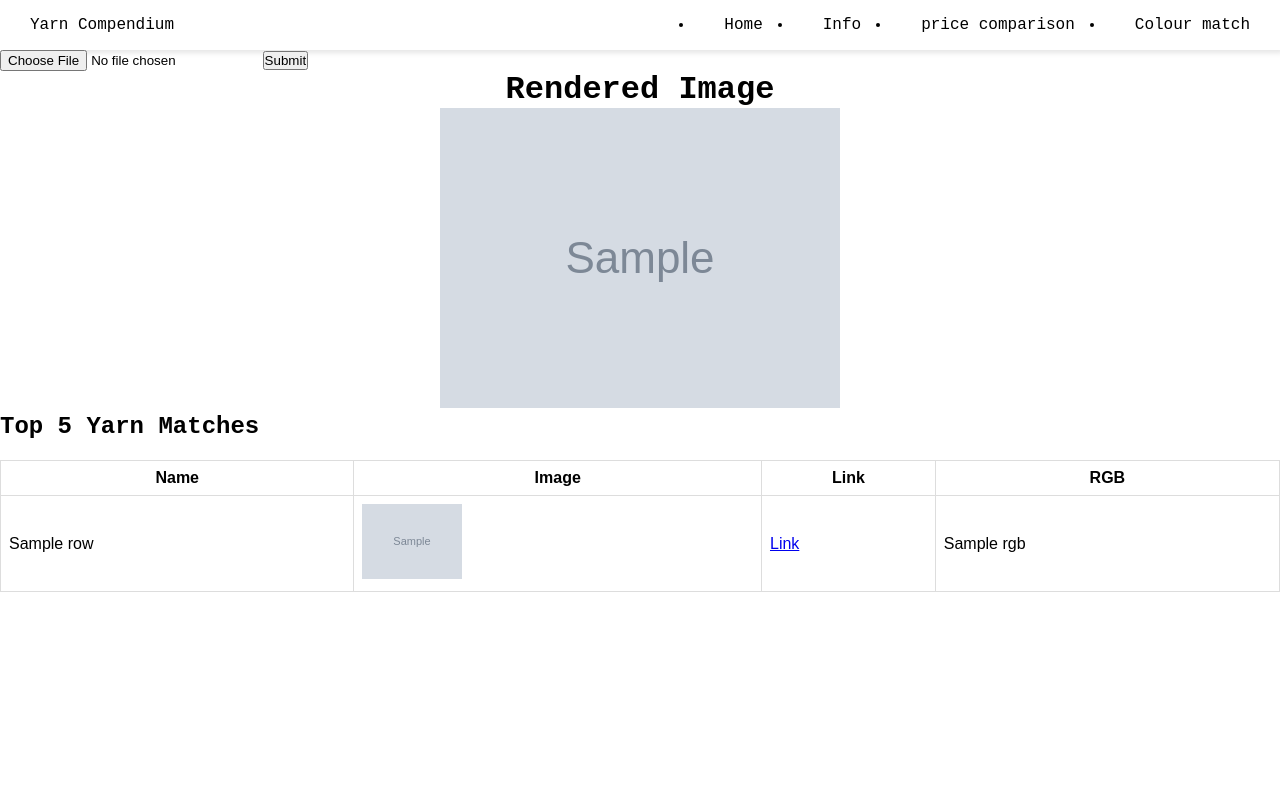
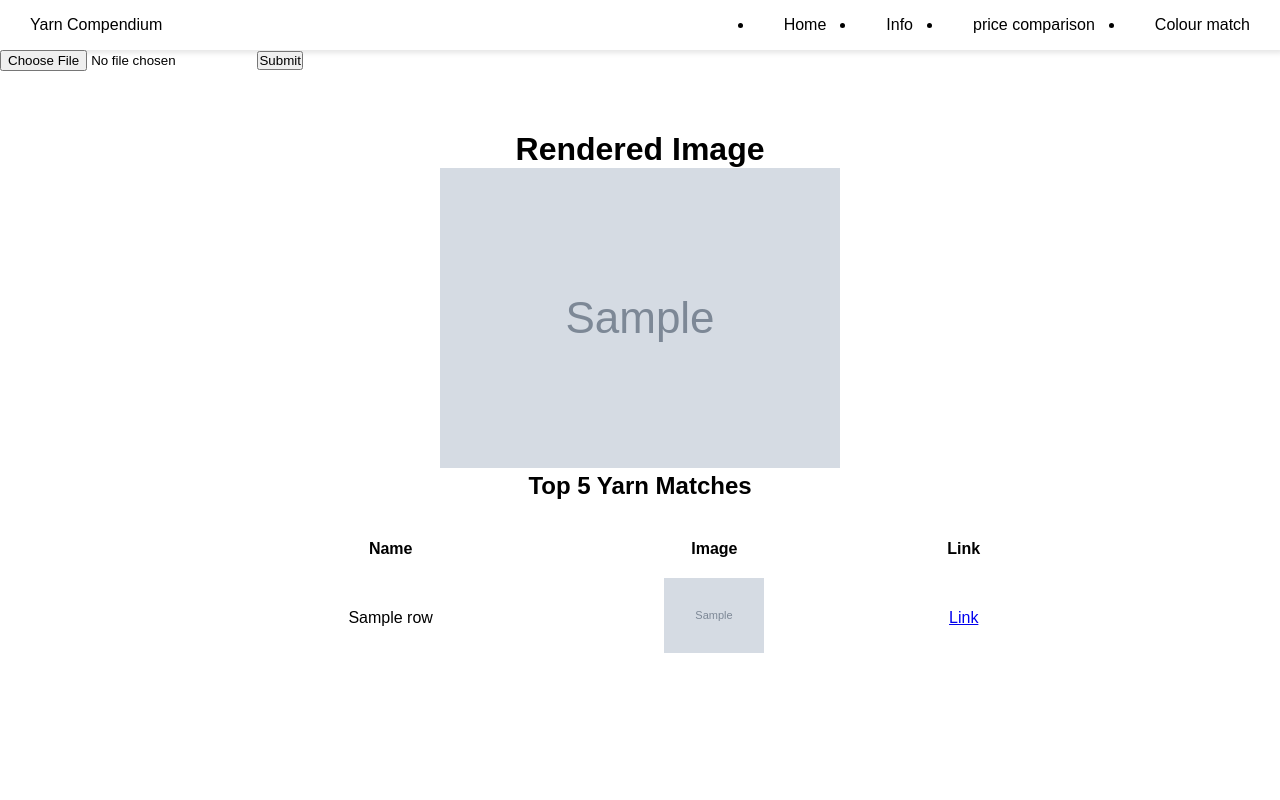
Before and after one commit to Lightning5trike/WebScraping, a Flask app: template templates/colourmatch.html in a window 1280 px wide. Run offline with Flask 3, Linux system fonts and the light colour scheme; the template is opened without the code that fills it: most values are stand-ins (such as "Sample title", 1, 10 or a date in 2020); grey boxes marked "Sample" are stand-in pictures; some libraries are stand-ins or nearby versions.

Commit message:
finished backend

```diff
--- a/templates/colourmatch.html
+++ b/templates/colourmatch.html
@@ -2,17 +2,86 @@
 
 {% block head %}
 <style>
+    body {
+        font-family: Arial, sans-serif;
+        margin: 0;
+        padding: 0;
+    }
+
+    .upload-form {
+        display: flex;
+        justify-content: center;
+        margin-top: 40px;
+        padding: 0 10px;
+    }
+
+    .upload-box {
+        padding: 20px;
+        border: 1px solid #ccc;
+        width: 100%;
+        max-width: 400px;
+        text-align: center;
+        background-color: #f9f9f9;
+        box-sizing: border-box;
+    }
+
+    .upload-box input[type="file"],
+    .upload-box input[type="submit"] {
+        display: block;
+        width: 100%;
+        margin-top: 10px;
+        padding: 10px;
+        font-size: 16px;
+        box-sizing: border-box;
+    }
+
     .image-container {
         text-align: center;
+        margin-top: 60px;
+        padding: 0 10px;
     }
+
+    .image-container img {
+        max-width: 100%;
+        height: auto;
+        max-height: 400px;
+    }
+
     .data-table {
-            margin-top: 20px;
-            width: 100%;
+        margin: 30px auto;
+        width: 90%;
+        max-width: 800px;
         border-collapse: collapse;
+        text-align: center;
     }
+
     .data-table th, .data-table td {
-            padding: 8px;
-            border: 1px solid #ddd;
+        padding: 10px;
+        border: none; /* no visible borders */
+        word-wrap: break-word;
+    }
+
+    .data-table img {
+        max-width: 100px;
+        max-height: 100px;
+        display: inline-block;
+    }
+
+    h1, h2 {
+        text-align: center;
+        padding: 0 10px;
+    }
+
+    @media (max-width: 600px) {
+        .data-table th, .data-table td {
+            font-size: 14px;
+            padding: 6px;
+        }
+
+        .data-table img {
+            max-width: 80px;
+            max-height: 80px;
+        }
     }
 </style>
 {% endblock %}
@@ -37,7 +106,7 @@
                 <th>Name</th>
                 <th>Image</th>
                 <th>Link</th>
-                <th>RGB</th>
+                <!-- <th>RGB</th> -->
             </tr>
         </thead>
         <tbody>
@@ -46,7 +115,7 @@
                     <td>{{ row['name'] }}</td>
                     <td><img src="{{ row['img'] }}" alt="{{ row['name'] }}" style="max-width: 100px; max-height: 100px;"/></td>
                     <td><a href="{{ row['link'] }}" target="_blank">Link</a></td>
-                    <td>{{ row['rgb'] }}</td>
+                    <!-- <td>{{ row['rgb'] }}</td> -->
                 </tr>
             {% endfor %}
         </tbody>
```
Also changed, not shown: templates/pricecomparison.html (+17 -0 lines), images/uploads/477ab81a-ade4-44eb-9778-f6c9c7196f39.jpg_0_-_144x144.avif (added), images/uploads/951b353b-ba36-4f82-90ff-1bd02ad250d4.jpg_0_-_144x144.avif (added), images/uploads/Light_Blue.png (added), images/uploads/dark_blue.png (added), images/uploads/images-11.jpeg (added), images/uploads/images-8.jpeg (added), images/uploads/images-9.jpeg (added), images/uploads/medium_blue.png (added), 1 other file. Lines whose indentation alone changed are shown as unchanged.
